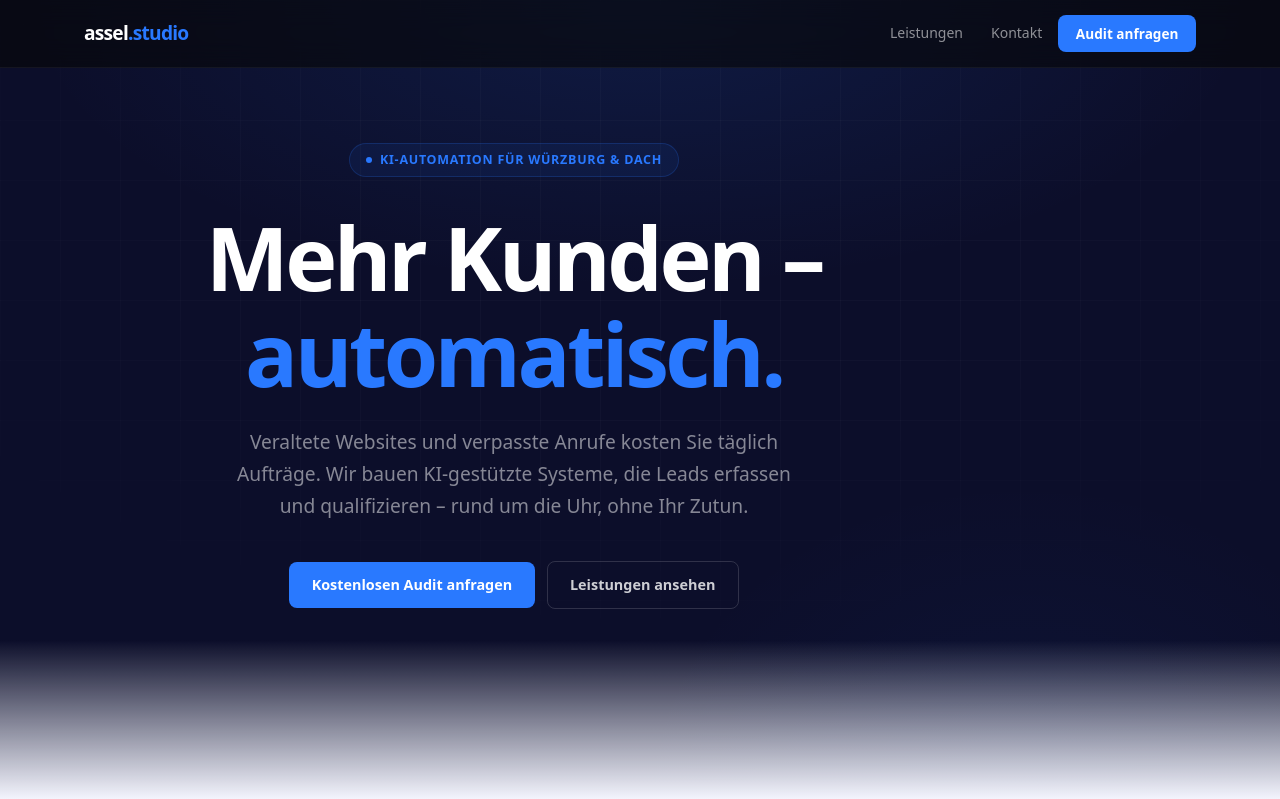
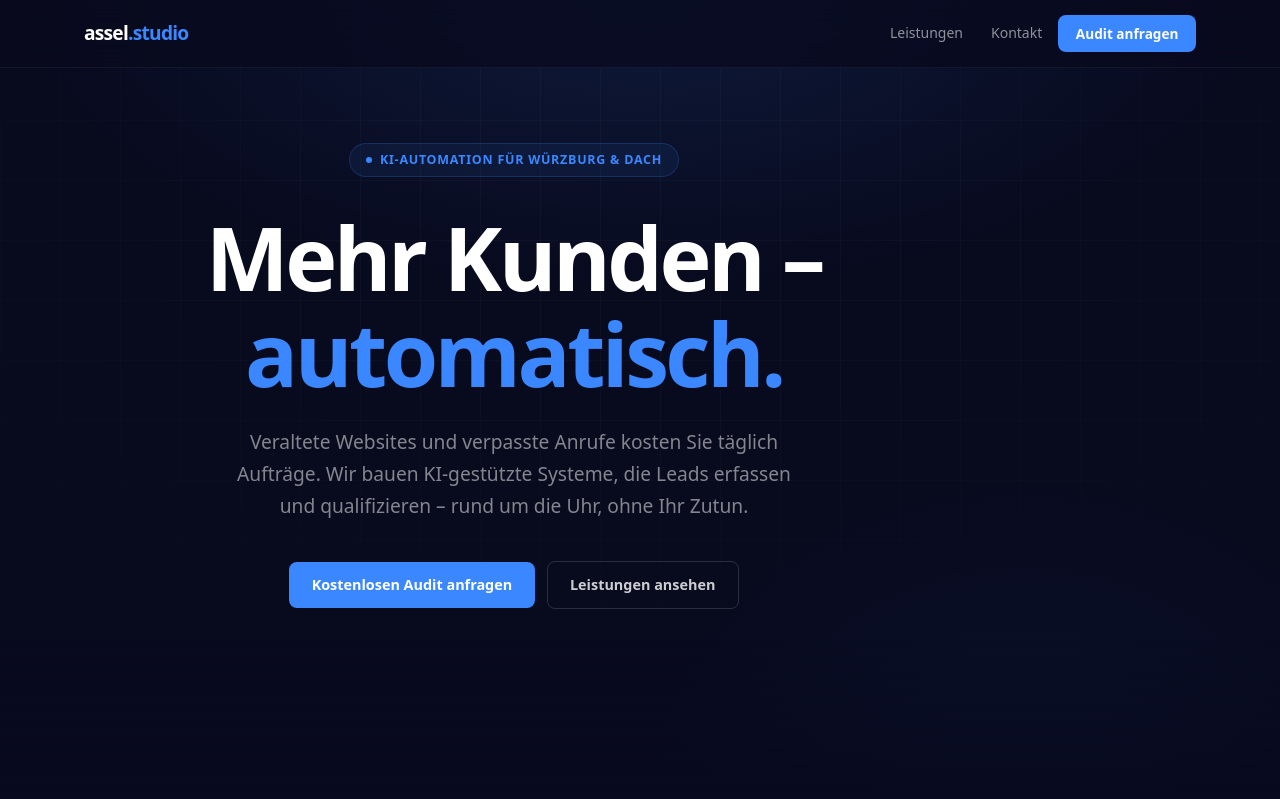
Before and after one commit to lassel98/assel.studio-website, a React (Vite) app: page / in a window 1280 px wide. Shown: the top 799 px of the page. Built offline with nearby package versions, Linux system fonts and the light colour scheme; a web font is replaced by a local one.

Commit message:
Update code changes

```diff
--- a/src/App.jsx
+++ b/src/App.jsx
@@ -264,7 +264,7 @@ function App() {
                       </a> schreiben.
                     </p>
                   )}
-                  <button type="submit" className="btn btn-dark" style={{ width: '100%', marginTop: '0.25rem' }}
+                  <button type="submit" className="btn btn-cta" style={{ width: '100%', marginTop: '0.25rem' }}
                     disabled={status === 'loading'}>
                     {status === 'loading' ? 'Wird gesendet…' : 'Jetzt Platz sichern'}
                   </button>
--- a/src/index.css
+++ b/src/index.css
@@ -1,22 +1,22 @@
 @import url('https://fonts.google.com/css2?family=Plus+Jakarta+Sans:wght@400;500;600;700&display=swap');
 
 :root {
-  --bg:           #F5F6FF;
-  --bg-off:       #ECEEFF;
-  --bg-dark:      #0C0E2A;
-  --bg-dark-2:    #14163A;
+  --bg:           #080A1E;
+  --bg-off:       #0D0F28;
+  --bg-dark:      #080A1E;
+  --bg-dark-2:    #0D0F28;
 
-  --text:         #0E1030;
-  --text-muted:   #6B7280;
-  --text-subtle:  #A0A8C0;
+  --text:         rgba(255,255,255,0.90);
+  --text-muted:   rgba(255,255,255,0.48);
+  --text-subtle:  rgba(255,255,255,0.22);
   --text-inv:     rgba(255,255,255,0.9);
   --text-inv-muted: rgba(255,255,255,0.5);
 
-  --accent:       #2979FF;
-  --accent-dark:  #1A5CD9;
-  --accent-text:  #1554CC;
+  --accent:       #3B87FF;
+  --accent-dark:  #2563EB;
+  --accent-text:  #3B87FF;
 
-  --border:       rgba(0,0,0,0.08);
+  --border:       rgba(255,255,255,0.08);
   --border-dark:  rgba(255,255,255,0.08);
 
   --font: 'Plus Jakarta Sans', system-ui, -apple-system, sans-serif;
@@ -96,7 +96,7 @@ h1, h2, h3, h4 {
 .btn-cta:hover {
   background: var(--accent-dark);
   transform: translateY(-1px);
-  box-shadow: 0 8px 24px -8px rgba(41, 121, 255, 0.5);
+  box-shadow: 0 8px 24px -8px rgba(59, 135, 255, 0.5);
 }
 
 .btn-ghost {
@@ -131,7 +131,7 @@ h1, h2, h3, h4 {
   top: 0; left: 0; right: 0;
   height: 68px;
   z-index: 100;
-  background: rgba(8,8,8,0.6);
+  background: rgba(8,10,30,0.75);
   backdrop-filter: blur(14px);
   -webkit-backdrop-filter: blur(14px);
   border-bottom: 1px solid rgba(255,255,255,0.05);
@@ -192,8 +192,8 @@ h1, h2, h3, h4 {
   position: absolute;
   inset: 0;
   background:
-    radial-gradient(ellipse 80% 60% at 50% 0%, rgba(41,121,255,0.12) 0%, transparent 60%),
-    radial-gradient(ellipse 60% 80% at 80% 100%, rgba(41,121,255,0.06) 0%, transparent 50%);
+    radial-gradient(ellipse 80% 60% at 50% 0%, rgba(59,135,255,0.12) 0%, transparent 60%),
+    radial-gradient(ellipse 60% 80% at 80% 100%, rgba(59,135,255,0.06) 0%, transparent 50%);
 }
 
 .hero-grid {
@@ -218,8 +218,8 @@ h1, h2, h3, h4 {
   display: inline-flex;
   align-items: center;
   gap: 0.5rem;
-  background: rgba(41,121,255,0.08);
-  border: 1px solid rgba(41,121,255,0.2);
+  background: rgba(59,135,255,0.08);
+  border: 1px solid rgba(59,135,255,0.2);
   color: var(--accent);
   font-size: 0.78rem;
   font-weight: 600;
@@ -337,9 +337,9 @@ h1, h2, h3, h4 {
 
 .service-card {
   padding: 2.25rem;
-  border: 1px solid var(--border);
+  border: 1px solid rgba(255,255,255,0.07);
   border-radius: 12px;
-  background: var(--bg);
+  background: rgba(255,255,255,0.03);
   transition: all var(--t-normal);
   position: relative;
   overflow: hidden;
@@ -352,11 +352,11 @@ h1, h2, h3, h4 {
   border-radius: 12px;
   opacity: 0;
   transition: opacity var(--t-normal);
-  background: linear-gradient(135deg, rgba(41,121,255,0.05) 0%, transparent 60%);
+  background: linear-gradient(135deg, rgba(59,135,255,0.05) 0%, transparent 60%);
 }
 
 .service-card:hover {
-  border-color: rgba(41,121,255,0.35);
+  border-color: rgba(59,135,255,0.35);
   transform: translateY(-3px);
   box-shadow: 0 12px 32px -8px rgba(0,0,0,0.08);
 }
@@ -442,13 +442,13 @@ h1, h2, h3, h4 {
   display: inline-flex;
   align-items: center;
   gap: 8px;
-  background: rgba(41,121,255,0.10);
+  background: rgba(59,135,255,0.10);
   color: var(--accent-text);
   padding: 0.3rem 0.875rem;
   border-radius: 100px;
   font-size: 0.8rem;
   font-weight: 600;
-  border: 1px solid rgba(41,121,255,0.25);
+  border: 1px solid rgba(59,135,255,0.25);
   margin-bottom: 1.5rem;
 }
 
@@ -496,7 +496,7 @@ h1, h2, h3, h4 {
   width: 18px;
   height: 18px;
   border-radius: 50%;
-  background: rgba(41,121,255,0.15);
+  background: rgba(59,135,255,0.15);
   flex-shrink: 0;
 }
 
@@ -536,8 +536,8 @@ h1, h2, h3, h4 {
 }
 
 .form-input {
-  background: var(--bg);
-  border: 1px solid var(--border);
+  background: rgba(255,255,255,0.05);
+  border: 1px solid rgba(255,255,255,0.1);
   border-radius: 8px;
   padding: 0.7rem 0.875rem;
   font-size: 0.9rem;
@@ -551,8 +551,8 @@ h1, h2, h3, h4 {
 .form-input::placeholder { color: var(--text-subtle); }
 
 .form-input:focus {
-  border-color: var(--text);
-  box-shadow: 0 0 0 3px rgba(0,0,0,0.05);
+  border-color: var(--accent);
+  box-shadow: 0 0 0 3px rgba(59,135,255,0.15);
 }
 
 .form-textarea {
@@ -589,10 +589,10 @@ h1, h2, h3, h4 {
 
 .form-error {
   font-size: 0.825rem;
-  color: #b91c1c;
+  color: #FCA5A5;
   padding: 0.625rem 0.875rem;
-  background: #fef2f2;
-  border: 1px solid #fecaca;
+  background: rgba(239,68,68,0.1);
+  border: 1px solid rgba(239,68,68,0.25);
   border-radius: 6px;
 }
 
@@ -613,7 +613,7 @@ h1, h2, h3, h4 {
 .form-success-icon {
   width: 52px;
   height: 52px;
-  background: rgba(41,121,255,0.12);
+  background: rgba(59,135,255,0.12);
   border-radius: 50%;
   display: flex;
   align-items: center;
```
